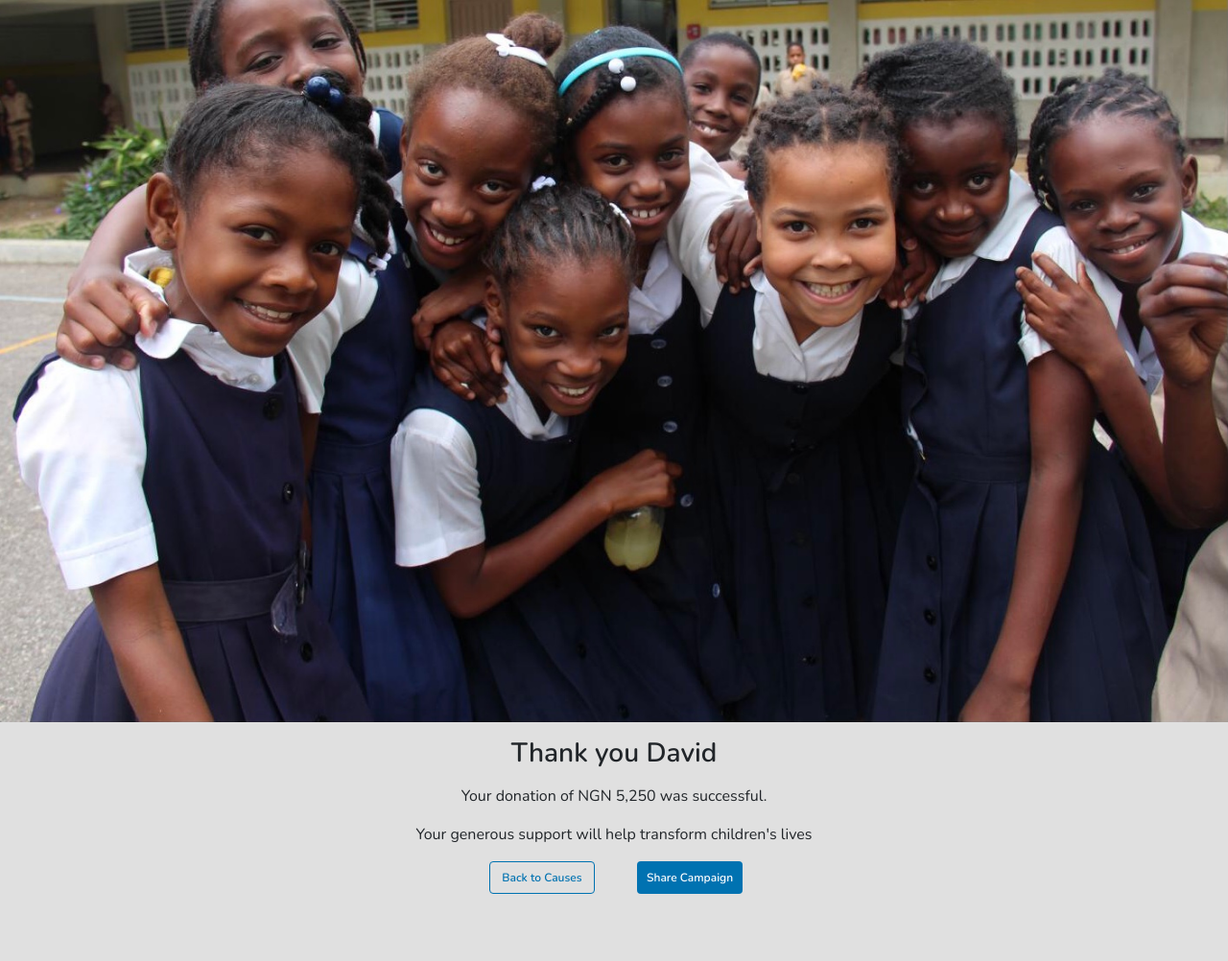
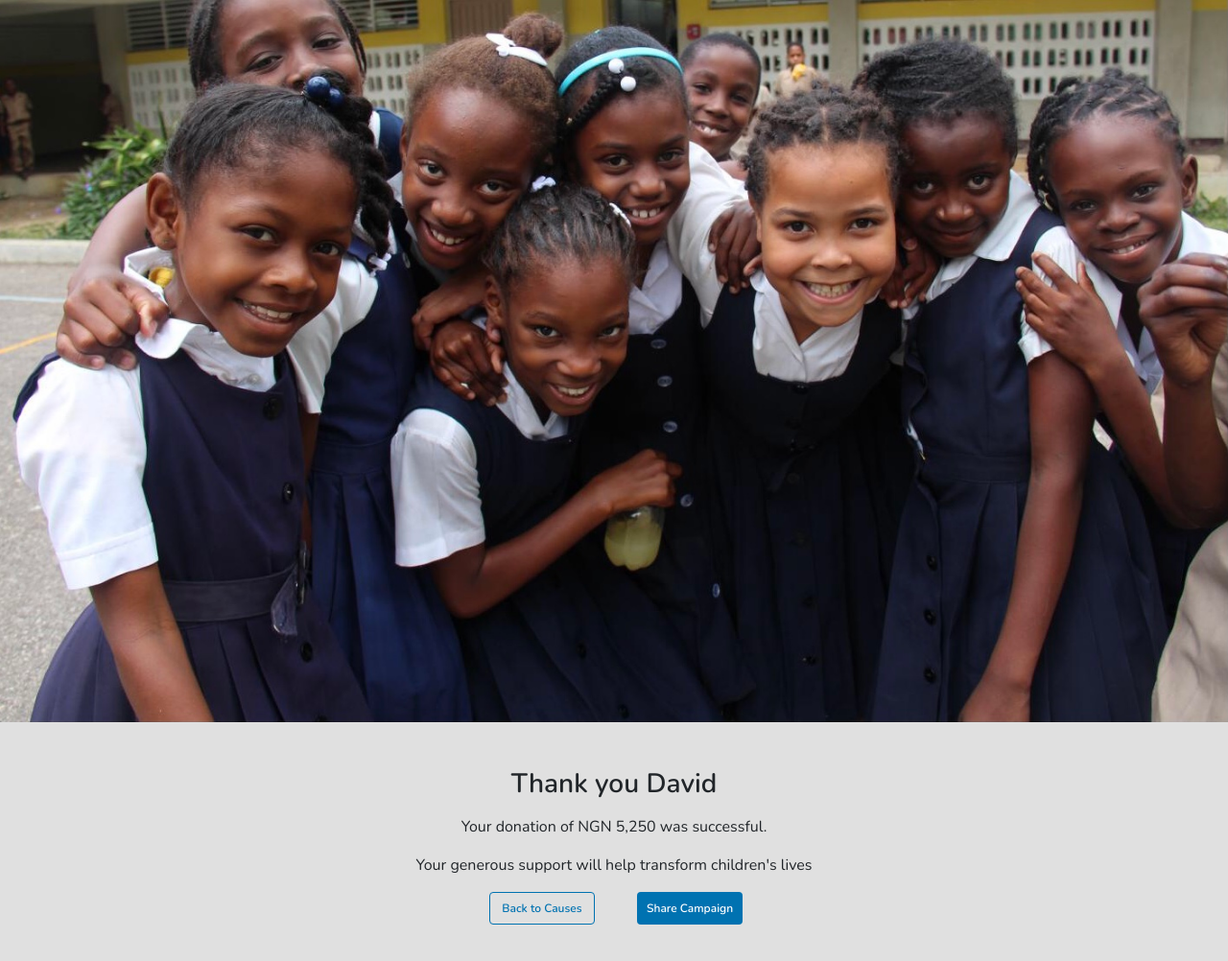
Before and after one commit to ukadavid/success-page, a plain HTML site: page success.html in a window 1280 px wide. Shown: the whole page at 96% size. Before the commit the page ends 948 px from the top, so only its background shows below. Drawn offline with nearby package versions, Linux system fonts and the light colour scheme.

Commit message:
Update success.html

```diff
--- a/success.html
+++ b/success.html
@@ -25,7 +25,7 @@
       <div>
         <!-- Image -->
         <img  src="./img/Success page.JPG" alt="Happy School children">
-        <div class="container py-3 text-center">
+        <div class="container py-5 text-center">
           <h3 class="fw-bolder">Thank you David
           </h3>
           <p class="pt-2">
```
